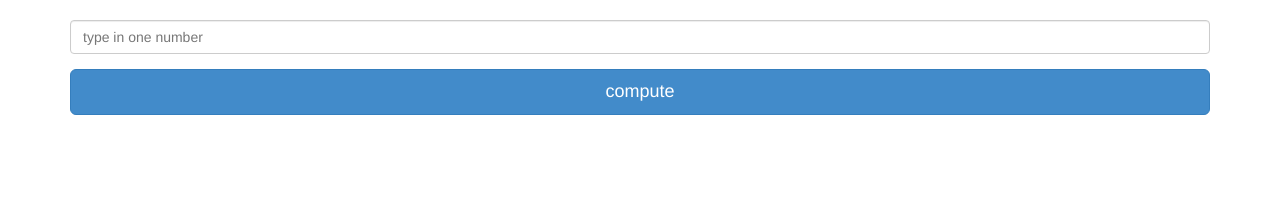
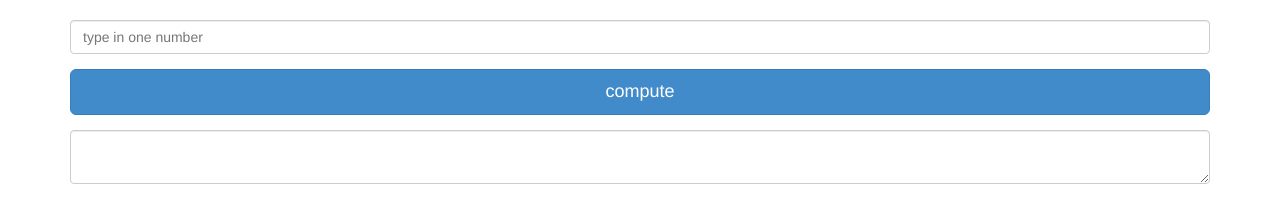
Before and after one commit to baslr/baslr.github.io, a plain HTML site: page fu/index.html in a window 1280 px wide. Drawn offline with Linux system fonts and the light colour scheme.

Commit message:
old days ^^

```diff
--- a/fu/index.html
+++ b/fu/index.html
@@ -30,6 +30,12 @@
               <button type="button" id="submitButton" class="btn btn-primary btn-lg btn-block">compute</button>
             </div>
           </div>
+
+          <div class="form-group">
+            <div class="col-sm-12">
+              <textarea id="textarea" class="form-control"></textarea>
+            </div>
+          </div>
         </form>
       </div>
     </div>
--- a/fu/index.js
+++ b/fu/index.js
@@ -27,6 +27,7 @@
         return Number(a) - Number(b);
       });
       console.log(out);
+      $('TEXTAREA#textarea');
       return void 0;
     });
     return void 0;
```
Also changed, not shown: 1 other file.
